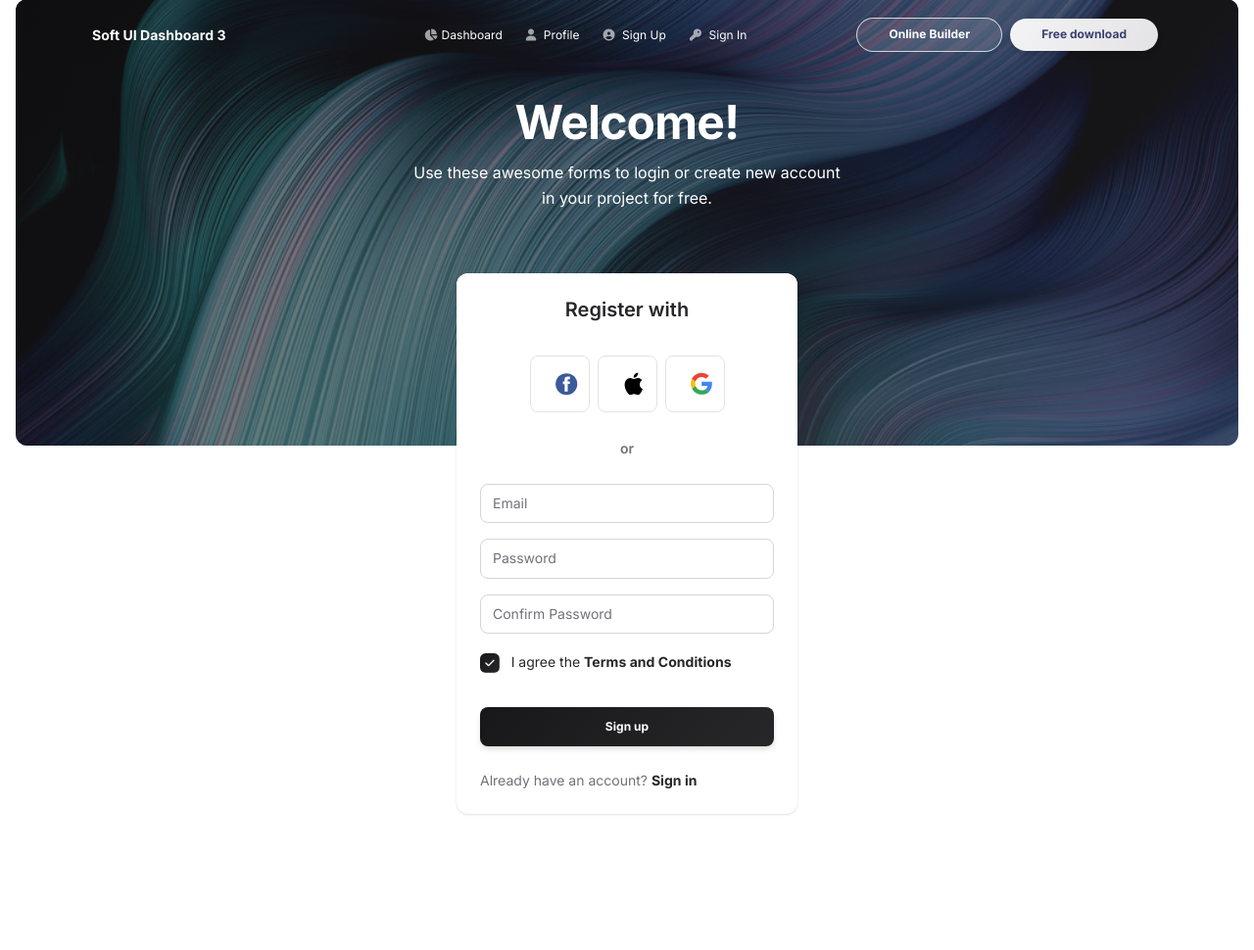
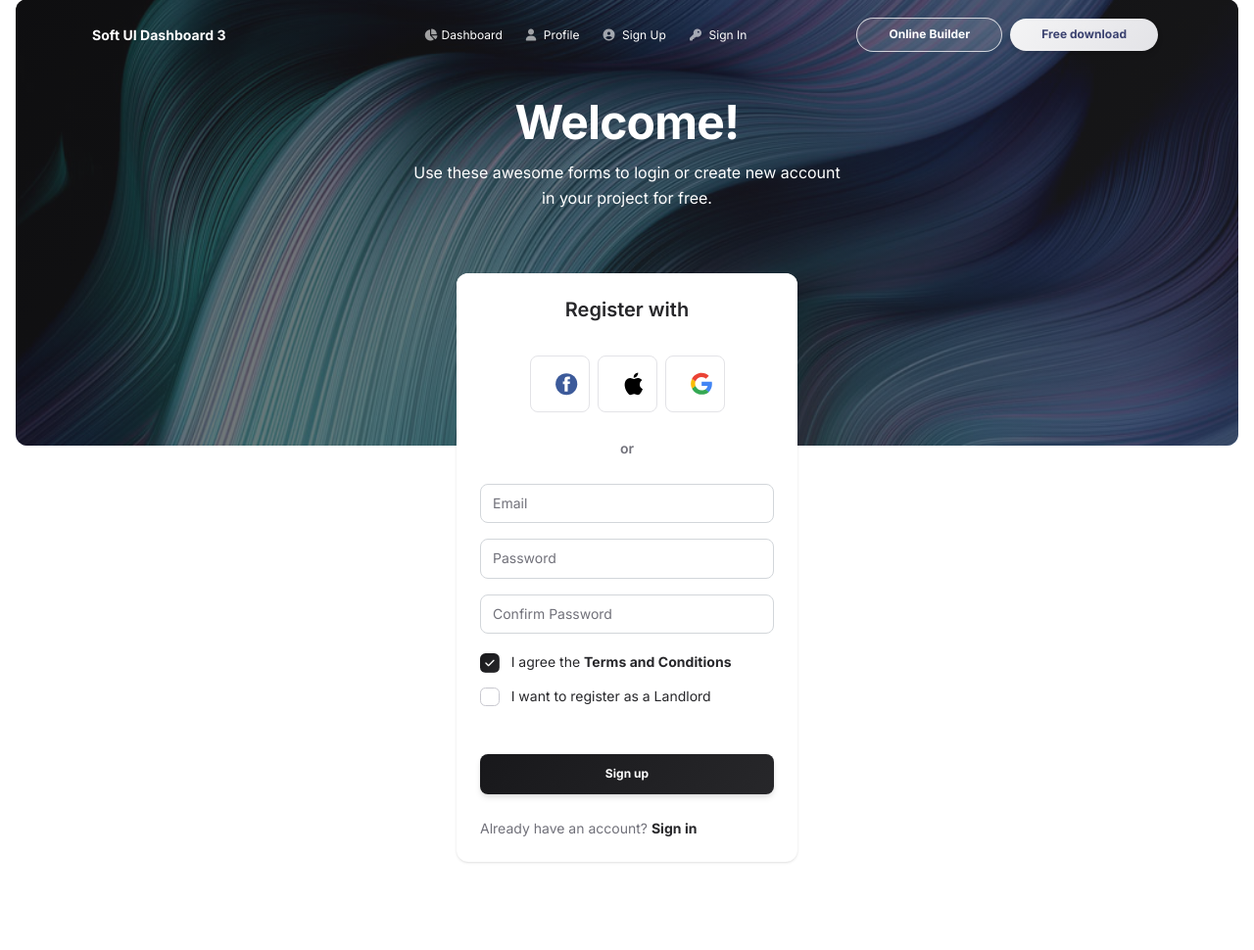
Before and after one commit to bgozlinski/property-management-system, a Django app: page /register/ in a window 1280 px wide. Shown: the part 17-987 px from the top of the page at 98% size. Run offline with Django 5.2, Linux system fonts and the light colour scheme; some libraries are stand-ins or nearby versions.

Commit message:
added logic and frontend for landlord checkbox

```diff
--- a/property_management_system/users/forms.py
+++ b/property_management_system/users/forms.py
@@ -1,9 +1,14 @@
 from django.contrib.auth.forms import UserCreationForm, UserChangeForm
-
+from django import forms
 from .models import CustomUser
 
 
 class CustomUserCreationForm(UserCreationForm):
+    is_landlord = forms.BooleanField(
+        required=False,
+        label="I want to register as a Landlord",
+        help_text="Check this box if you want to register as a Landlord"
+    )
 
     class Meta:
         model = CustomUser
--- a/property_management_system/users/templates/sign-up.html
+++ b/property_management_system/users/templates/sign-up.html
@@ -204,6 +204,14 @@
                       I agree the <a href="javascript:;" class="text-dark font-weight-bolder">Terms and Conditions</a>
                     </label>
                   </div>
+                  <!--Landlord checkbox-->
+                  <div class="form-check form-check-info text-left mb-3">
+                    <input class="form-check-input" type="checkbox" name="is_landlord" id="id_is_landlord">
+                    <label class="form-check-label" for="id_is_landlord">
+                      I want to register as a Landlord
+                    </label>
+                  </div>
+
                   <div class="text-center">
                     <button type="submit" class="btn bg-gradient-dark w-100 my-4 mb-2">Sign up</button>
                   </div>
--- a/property_management_system/users/views.py
+++ b/property_management_system/users/views.py
@@ -2,15 +2,20 @@ from django.shortcuts import render, redirect
 from django.contrib import messages
 from .forms import CustomUserCreationForm
 from django.contrib.messages import get_messages
+from .models import CustomUser
 
-# Create your views here.
+
 def register(request):
     if request.method == 'POST':
         form = CustomUserCreationForm(request.POST)
         if form.is_valid():
-            form.save()
-            user = form.cleaned_data.get('email')
-            messages.success(request, f'Account created for {user}!')
+            user = form.save(commit=False)  # Get the user object but don't save to DB yet
+            if form.cleaned_data.get('is_landlord'):
+                user.role = CustomUser.RoleChoices.LANDLORD
+            user.save()  # Now save the user with the updated role
+
+            email = form.cleaned_data.get('email')
+            messages.success(request, f'Account created for {email}!')
 
             storage = get_messages(request)
             for message in storage:
```
